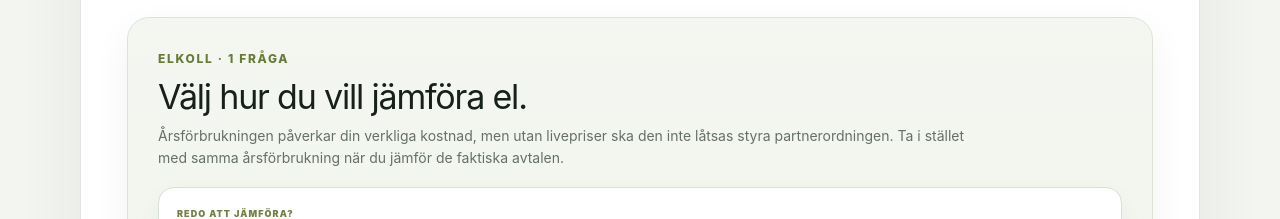
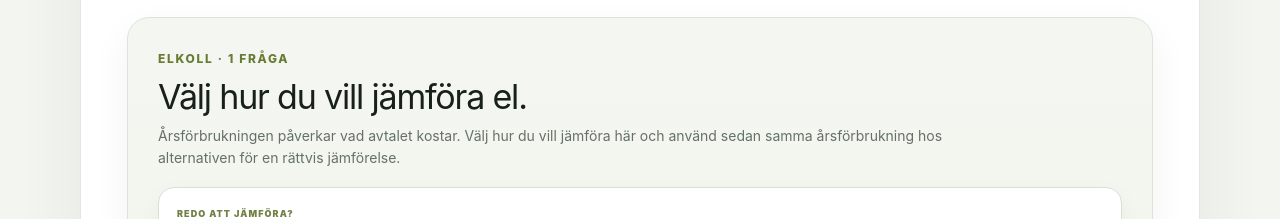
Before and after one commit to arvidlandin-cpu/sankkostnaden, a Next.js app: page /elavtal/billigaste-elavtalet in a window 1280 px wide. Shown: the part 1520-1739 px from the top of the page. Built offline with nearby package versions, Linux system fonts and the light colour scheme.

Commit message:
Replace internal QA wording with user-facing copy

```diff
--- a/components/GuidedPartnerMatchers.tsx
+++ b/components/GuidedPartnerMatchers.tsx
@@ -185,7 +185,7 @@ export function ElectricityPartnerMatcher(){
   const ready=Boolean(pathChoice);
 
   return <section id='partners' className='mobileMatcher' aria-label='Hitta relevanta elavtal'>
-    <div className='mobileMatcherIntro'><p className='kicker'>ELKOLL · 1 FRÅGA</p><h2>Välj hur du vill jämföra el.</h2><p>Årsförbrukningen påverkar din verkliga kostnad, men utan livepriser ska den inte låtsas styra partnerordningen. Ta i stället med samma årsförbrukning när du jämför de faktiska avtalen.</p></div>
+    <div className='mobileMatcherIntro'><p className='kicker'>ELKOLL · 1 FRÅGA</p><h2>Välj hur du vill jämföra el.</h2><p>Årsförbrukningen påverkar vad avtalet kostar. Välj hur du vill jämföra här och använd sedan samma årsförbrukning hos alternativen för en rättvis jämförelse.</p></div>
     <DirectPartnerStrip items={all} label='Se elavtal direkt' placement='electricity_direct'/>
     <div className='matchQuestions matchQuestionsSingle'>
       <div className='matchQuestion'><div><small>1 AV 1</small><strong>Hur vill du jämföra?</strong></div><div className='matchOptions matchOptionsThree'>
@@ -219,7 +219,7 @@ export function InsurancePartnerMatcher({preset}:{preset?:InsuranceType}){
   };
 
   return <section id='partners' className='mobileMatcher' aria-label='Hitta relevant försäkring'>
-    <div className='mobileMatcherIntro'><p className='kicker'>{preset?'RELEVANTA FÖRSÄKRINGSPARTNERS':'FÖRSÄKRINGSKOLL · 1 VAL'}</p><h2>{preset==='pet'?'Jämför djurförsäkring utan dubbla partnerlistor.':preset==='home'?'Jämför hemförsäkring på samma grund.':'Börja med rätt typ av skydd.'}</h2><p>{preset==='pet'?'Här visas varje relevant djurförsäkringspartner en gång. Hämta pris för just ditt djur och jämför samma typ av skydd.':preset==='home'?'Här visas varje relevant hemförsäkringspartner en gång. Jämför likvärdig omfattning innan du bedömer premien.':'Vi blandar inte hem- och djurförsäkring i samma lista. Välj först vad du vill försäkra, så visas bara relevanta aktiva partners.'}</p></div>
+    <div className='mobileMatcherIntro'><p className='kicker'>{preset?'RELEVANTA FÖRSÄKRINGSPARTNERS':'FÖRSÄKRINGSKOLL · 1 VAL'}</p><h2>{preset==='pet'?'Jämför djurförsäkring för ditt djur.':preset==='home'?'Jämför hemförsäkring på samma grund.':'Börja med rätt typ av skydd.'}</h2><p>{preset==='pet'?'Hämta pris för just ditt djur och jämför premie, självrisk, veterinärvårdsbelopp och villkor på samma grund.':preset==='home'?'Här visas varje relevant hemförsäkringspartner en gång. Jämför likvärdig omfattning innan du bedömer premien.':'Vi blandar inte hem- och djurförsäkring i samma lista. Välj först vad du vill försäkra, så visas bara relevanta aktiva partners.'}</p></div>
     {!preset&&<div className='matchQuestions matchQuestionsSingle'><div className='matchQuestion'><div><small>1 AV 1</small><strong>Vad vill du försäkra?</strong></div><div className='matchOptions'>
       <button type='button' className={type==='home'?'selected':''} onClick={()=>{setType('home');track('insurance_match_answer',{question:'type',answer:'home'})}}><ShieldCheck size={18}/><span>Hem</span></button>
       <button type='button' className={type==='pet'?'selected':''} onClick={()=>{setType('pet');track('insurance_match_answer',{question:'type',answer:'pet'})}}><PawPrint size={18}/><span>Hund / katt</span></button>
```
